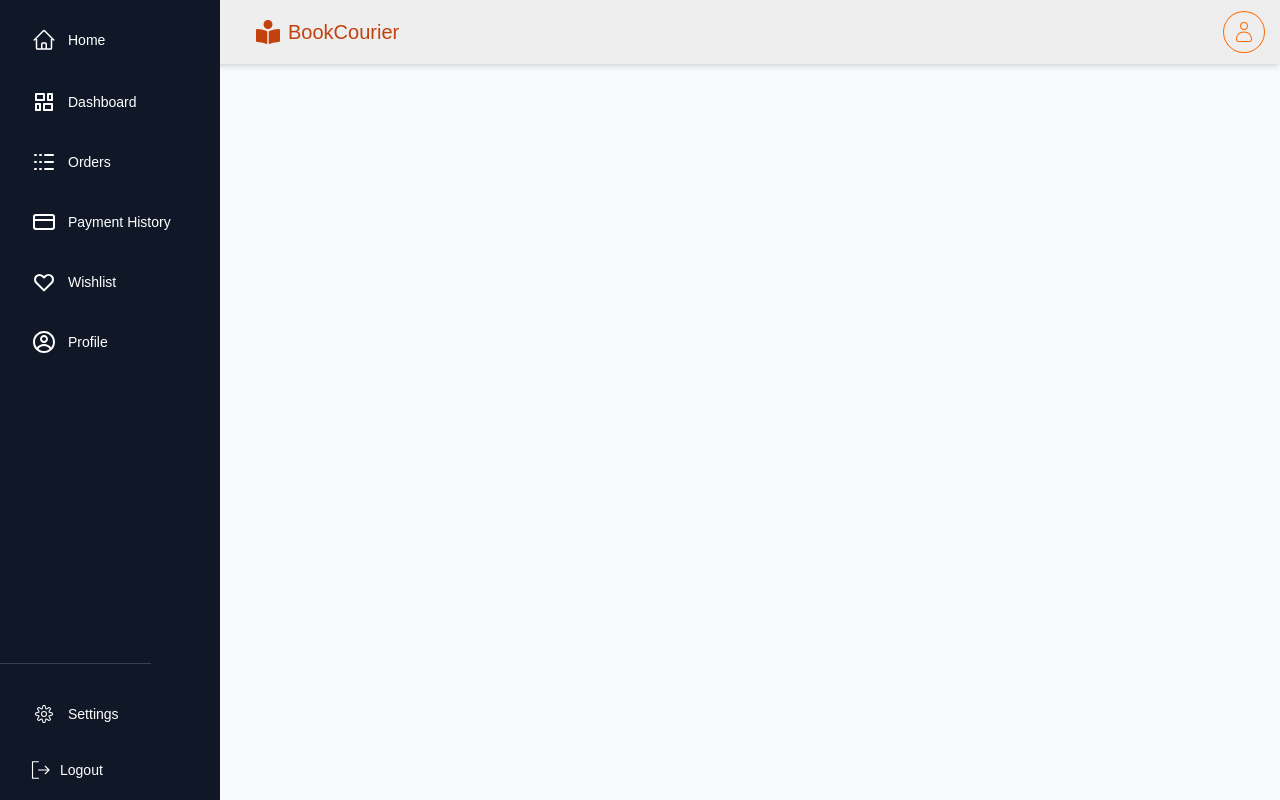
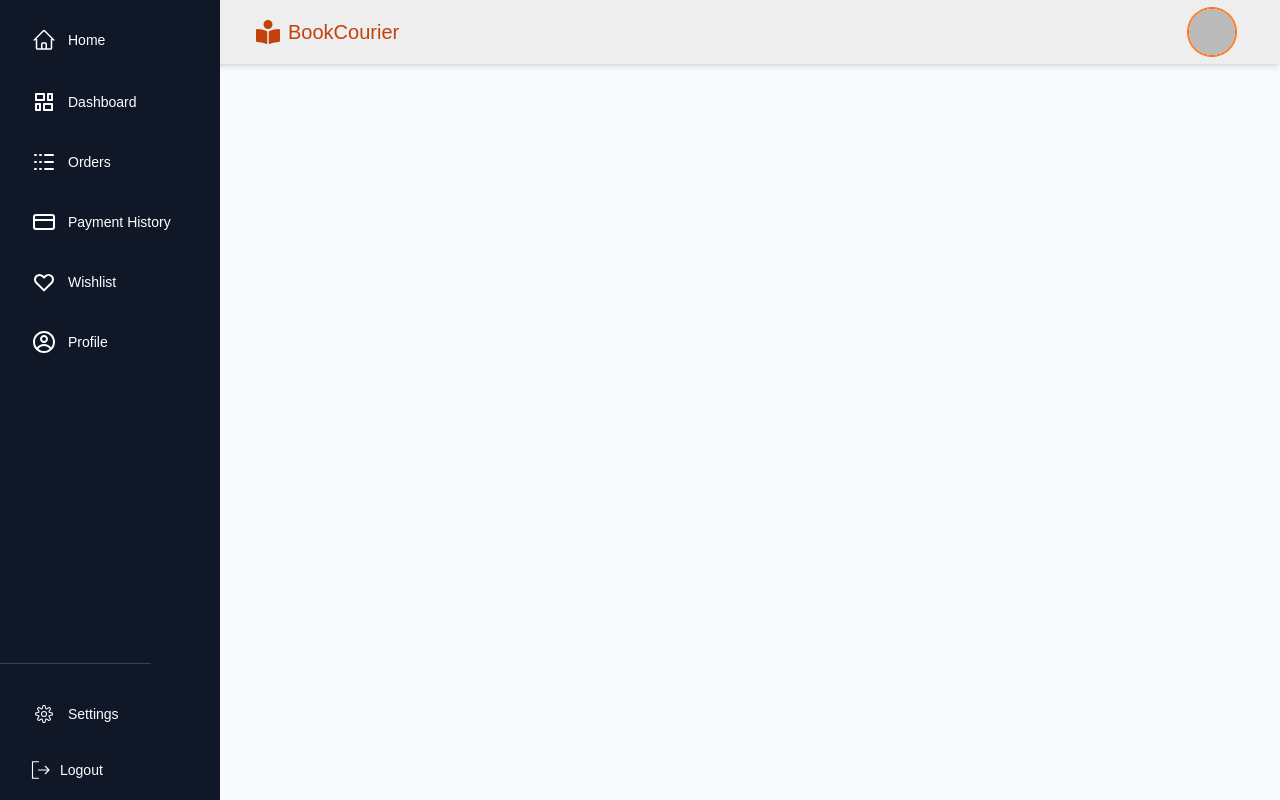
Before and after one commit to aftabfarhanarko/BookCourier-Client, a React (Vite) app: page /deshbord in a window 1280 px wide. Built offline with nearby package versions, Linux system fonts and the light colour scheme; no server answers; sample sign-in values are in the browser's storage; a web font is replaced by a local one.

Commit message:
90% complet assingment

```diff
--- a/src/layout/DashBordLayOut.jsx
+++ b/src/layout/DashBordLayOut.jsx
@@ -1,6 +1,6 @@
 import { NavLink, Link, Outlet, Navigate } from "react-router";
 
-import { FaBookReader } from "react-icons/fa";
+import { FaBookReader, FaUserCheck } from "react-icons/fa";
 import useAuth from "../hooks/useAuth";
 import { CiSettings, CiUser } from "react-icons/ci";
 import { CgProfile } from "react-icons/cg";
@@ -53,9 +53,16 @@ const DashBordLayOut = () => {
           </div>
 
           {/* Avatar */}
-          <div>
-            <div className="w-10 h-10 rounded-full ring ring-orange-500 flex items-center justify-center">
-              <CiUser className="w-6 h-6 text-orange-500" />
+          <div className=" pr-7">
+            <div className="w-12 h-12 rounded-full ring ring-orange-500 flex items-center justify-center">
+              {user ? (
+                <img
+                  src={user?.photoURL}
+                  className=" w-12 h-12 rounded-full border border-orange-500"
+                ></img>
+              ) : (
+                <CiUser className="w-7 h-7 text-orange-500" />
+              )}
             </div>
           </div>
         </nav>
```
